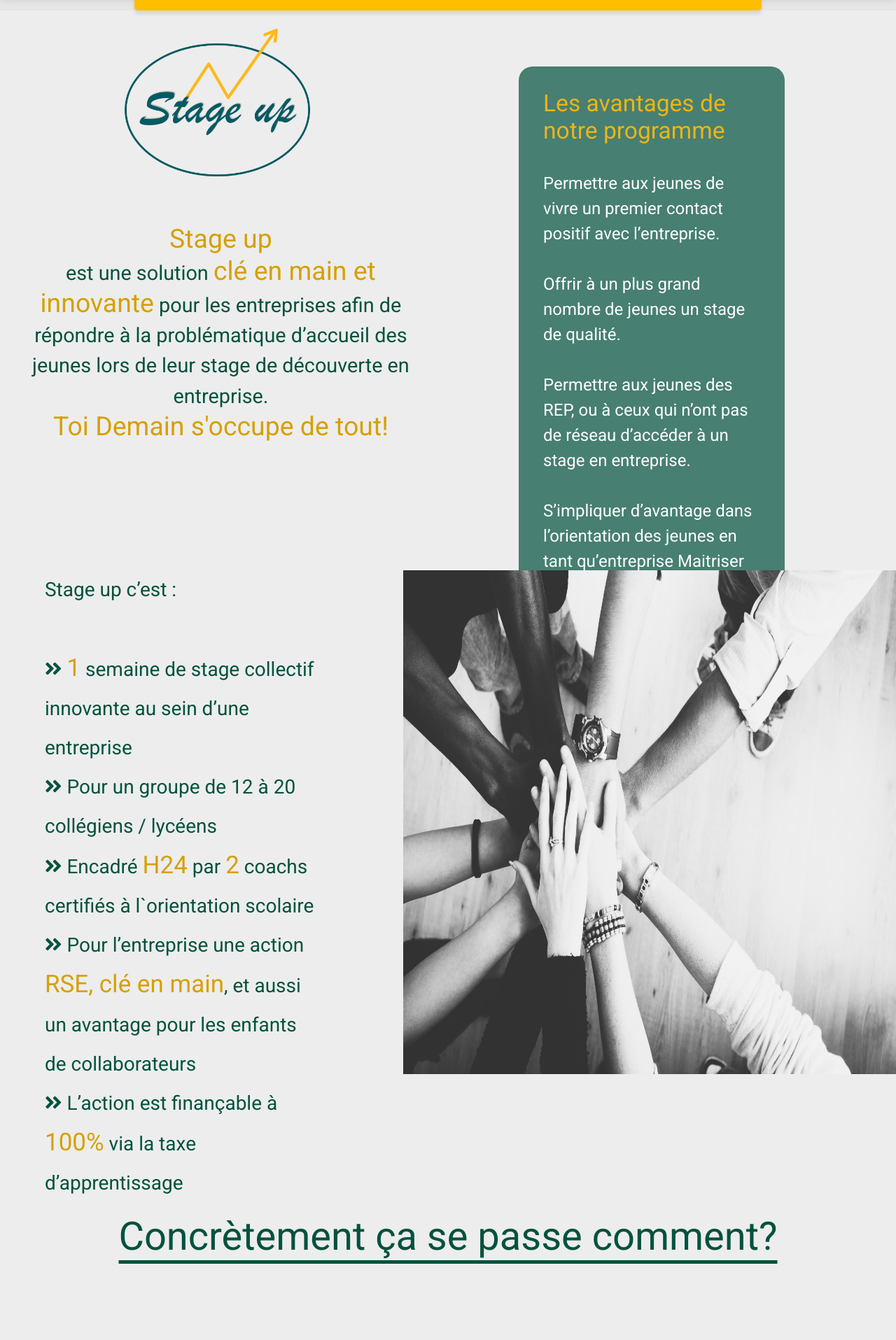
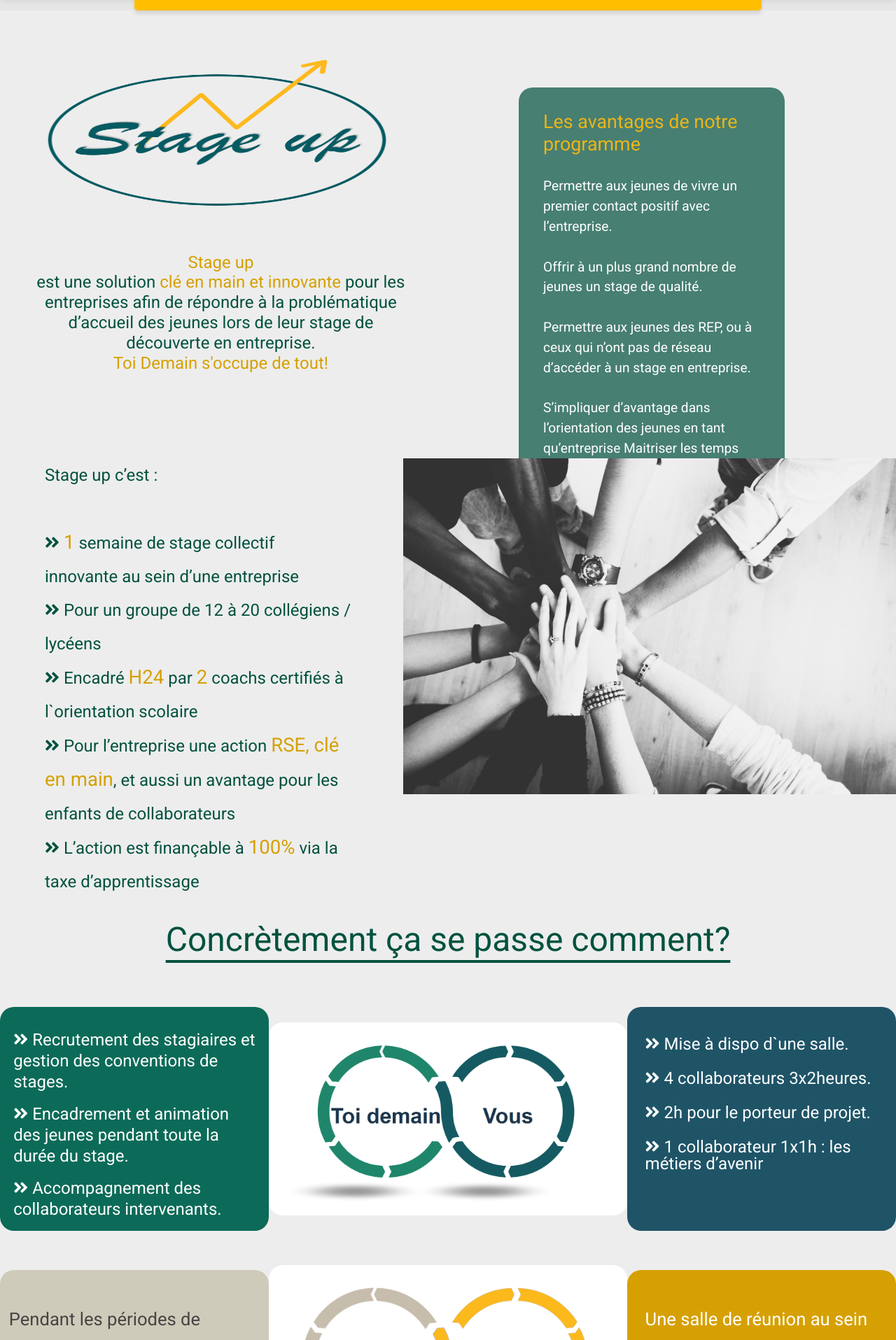
Before and after one commit to WildCodeSchool/lille-0920-js-p3-toidemain, a React (Create React App) app: page /stageup in a window 1280 px wide. Shown: the part 185-2100 px from the top of the page at 70% size. Built offline with nearby package versions, Linux system fonts and the light colour scheme.

Commit message:
style grand and small desktop

```diff
--- a/src/pages/stageUp/style.js
+++ b/src/pages/stageUp/style.js
@@ -6,6 +6,7 @@
   background-color: rgb(237, 237, 237);
   font-family: 'Roboto', sans-serif;
   color: #02523f;
+
   @media ${device.mobile} {
     min-height: 400vh;
     max-height: 570vh;
@@ -27,6 +28,13 @@
     flex-direction: column;
     justify-content: space-between;
   }
+  @media only screen and (min-width: 1025px) and (max-width: 1280px) {
+    min-height: 280vh;
+    max-height: 290vh;
+  }
+  @media only screen and (min-width: 1281px) {
+    height: 400vh;
+  }
 `;
 
 export const First = styled.section`
@@ -34,6 +42,7 @@
   display: flex;
   flex-direction: row;
   justify-content: space-around;
+
   @media ${device.mobile} {
     min-height: 120vh;
     max-height: 150vh;
@@ -57,6 +66,18 @@
     align-items: center;
     padding-top: 10vh;
   }
+  @media only screen and (min-width: 1025px) and (max-width: 1280px) {
+    min-height: 30vh;
+    max-height: 55vh;
+    align-items: center;
+    padding-top: 10vh;
+  }
+  @media only screen and (min-width: 1281px) {
+    height: 130vh;
+    display: flex;
+    flex-direction: row;
+    justify-content: space-around;
+  }
 `;
 export const FirstTextContainer = styled.div`
   width: 50%;
@@ -69,6 +90,7 @@
     width: 22vw;
     height: 40vh;
   }
+
   @media ${device.mobile} {
     width: 100%;
     margin-bottom: 2vh;
@@ -93,6 +115,25 @@
       height: 32vh;
     }
   }
+  @media only screen and (min-width: 1025px) and (max-width: 1280px) {
+    margin-bottom: 2vh;
+    img {
+      width: 40vw;
+      height: 35vh;
+    }
+  }
+  @media only screen and (min-width: 1281px) {
+    width: 45%;
+    display: flex;
+    flex-direction: column;
+    justify-content: center;
+    margin-bottom: 2vh;
+    margin-top: -25vh;
+    img {
+      width: 17vw;
+      height: 30vh;
+    }
+  }
 `;
 export const FirstUp = styled.div`
   width: 90%;
@@ -108,6 +149,7 @@
     font-size: 1.3em;
     color: #d6a002;
   }
+
   @media ${device.mobile} {
     h3 {
       font-size: 1.1em;
@@ -135,9 +177,33 @@
       font-size: 1em;
     }
   }
+  @media only screen and (min-width: 1025px) and (max-width: 1280px) {
+    h3 {
+      font-size: 1.5em;
+      line-height: 1.2em;
+    }
+    span {
+      font-size: 1em;
+    }
+  }
+  @media only screen and (min-width: 1281px) {
+    width: 90%;
+    h3 {
+      text-align: center;
+      font-size: 1.8em;
+      width: 100%;
+      margin: 2vh auto;
+      line-height: 1.5em;
+      padding: 5px;
+    }
+    span {
+      font-size: 1.3em;
+      color: #d6a002;
+    }
+  }
 `;
 export const Firstdown = styled.div`
-  width: 50%;
+  width: 55%;
   margin-right: 3vw;
   margin-top: 10vh;
   height: 70%;
@@ -156,6 +222,7 @@
     color: #ebb517;
     font-size: 1.4em;
   }
+
   @media ${device.mobile} {
     width: 95%;
     margin-right: 0;
@@ -201,6 +268,44 @@
       font-size: 1.1em;
     }
   }
+  @media only screen and (min-width: 1025px) and (max-width: 1280px) {
+    width: 50%;
+    margin-right: 3vw;
+    margin-top: 2vh;
+    height: 90%;
+    h3 {
+      font-size: 1.2em;
+      width: 50%;
+      margin: auto;
+      line-height: 1.5em;
+      padding: 35px;
+      text-align: left;
+      color: white;
+    }
+    span {
+      color: #ebb517;
+      font-size: 1.4em;
+    }
+  }
+  @media only screen and (min-width: 1281px) {
+    width: 50%;
+    margin-right: 3vw;
+    margin-top: 20vh;
+    height: 70%;
+    h3 {
+      font-size: 1.5em;
+      width: 50%;
+      margin: auto;
+      line-height: 1.5em;
+      padding: 35px;
+      text-align: left;
+      color: white;
+    }
+    span {
+      color: #ebb517;
+      font-size: 1.4em;
+    }
+  }
 `;
 
 export const Second = styled.section`
@@ -211,6 +316,7 @@
   img {
     width: 55%;
   }
+
   @media ${device.mobile} {
     scroll-snap-align: none;
     min-height: 65vh;
@@ -248,6 +354,19 @@
       display: none;
     }
   }
+  @media only screen and (min-width: 1025px) and (max-width: 1280px) {
+    height: 60vh;
+    margin-top: 15vh;
+  }
+  @media only screen and (min-width: 1281px) {
+    height: 90vh;
+    display: flex;
+    flex-direction: row-reverse;
+    justify-content: center;
+    img {
+      width: 55%;
+    }
+  }
 `;
 export const SecText = styled.div`
   margin: auto 5vw 15vh 2vw;
@@ -262,6 +381,7 @@
     line-height: 2em;
     padding-left: 3vw;
   }
+
   @media ${device.mobile} {
     width: 95%;
     margin: auto;
@@ -313,6 +433,31 @@
       text-underline-position: under;
     }
   }
+  @media only screen and (min-width: 1025px) and (max-width: 1280px) {
+    span {
+      font-size: 1.15em;
+    }
+    h2 {
+      font-size: 1.5em;
+      width: 90%;
+      line-height: 2em;
+      padding-left: 3vw;
+    }
+  }
+  @media only screen and (min-width: 1281px) {
+    margin: auto 5vw 15vh 2vw;
+    width: 45%;
+    span {
+      font-size: 1.25em;
+      color: #d6a002;
+    }
+    h2 {
+      font-size: 1.75em;
+      width: 80%;
+      line-height: 2em;
+      padding-left: 3vw;
+    }
+  }
 `;
 
 export const Third = styled.section`
@@ -321,6 +466,7 @@
   flex-direction: column;
   justify-content: space-around;
   margin-top: 15vh;
+
   @media ${device.mobile} {
     min-height: 60vh;
     max-height: 120vh;
@@ -339,6 +485,16 @@
     justify-content: center;
     margin-top: -15vh;
   }
+  @media only screen and (min-width: 1025px) and (max-width: 1280px) {
+    height: 70vh;
+  }
+  @media only screen and (min-width: 1281px) {
+    height: 110vh;
+    display: flex;
+    flex-direction: column;
+    justify-content: space-around;
+    margin-top: 15vh;
+  }
 `;
 export const Title = styled.div`
   margin: 8vh auto;
@@ -348,6 +504,7 @@
     text-decoration: underline;
     text-underline-position: under;
   }
+
   @media ${device.mobile} {
     margin: 2vh auto;
     h1 {
@@ -371,6 +528,21 @@
       text-underline-position: under;
     }
   }
+  @media only screen and (min-width: 1025px) and (max-width: 1280px) {
+    margin: 8vh auto;
+    h1 {
+      font-size: 3em;
+    }
+  }
+  @media only screen and (min-width: 1281px) {
+    margin: 8vh auto;
+    h1 {
+      font-size: 3.5em;
+      text-align: center;
+      text-decoration: underline;
+      text-underline-position: under;
+    }
+  }
 `;
 export const ThirdContainer = styled.div`
   display: flex;
@@ -382,6 +554,7 @@
     width: 40%;
     border-radius: 20px;
   }
+
   @media ${device.mobile} {
     margin: 2vh auto;
     flex-direction: column-reverse;
@@ -408,6 +581,19 @@
       display: none;
     }
   }
+  @media only screen and (min-width: 1025px) and (max-width: 1280px) {
+  }
+  @media only screen and (min-width: 1281px) {
+    display: flex;
+    flex-direction: row-reverse;
+    justify-content: space-around;
+    align-items: center;
+    padding-bottom: 20vh;
+    img {
+      width: 40%;
+      border-radius: 20px;
+    }
+  }
 `;
 
 export const ListR = styled.div`
@@ -428,6 +614,7 @@
   h3 {
     display: none;
   }
+
   @media ${device.mobile} {
     margin: 3vh auto;
     width: 95%;
@@ -473,6 +660,31 @@
       text-underline-position: under;
     }
   }
+  @media only screen and (min-width: 1025px) and (max-width: 1280px) {
+    height: 95%;
+    li {
+      font-size: 1.5em;
+    }
+  }
+  @media only screen and (min-width: 1281px) {
+    background: rgba(9, 68, 89, 0.9);
+    border-radius: 20px;
+    width: 30%;
+    margin: auto 0;
+    height: 80%;
+    ul {
+      margin: 5vh auto;
+    }
+    li {
+      font-size: 1.8em;
+      width: 90%;
+      margin: 3vh 2vw;
+      color: white;
+    }
+    h3 {
+      display: none;
+    }
+  }
 `;
 export const ListL = styled.div`
   background: #0c6b58;
@@ -492,6 +704,7 @@
   h3 {
     display: none;
   }
+
   @media ${device.mobile} {
     margin: 3vh auto;
     width: 95%;
@@ -537,6 +750,31 @@
       text-underline-position: under;
     }
   }
+  @media only screen and (min-width: 1025px) and (max-width: 1280px) {
+    height: 95%;
+    li {
+      font-size: 1.5em;
+    }
+  }
+  @media only screen and (min-width: 1281px) {
+    background: #0c6b58;
+    border-radius: 20px;
+    width: 30%;
+    height: 80%;
+    ul {
+      margin: 4vh auto;
+    }
+    li {
+      font-size: 1.8em;
+      width: 90%;
+      margin: 2vh auto;
+      line-height: 1.25em;
+      color: white;
+    }
+    h3 {
+      display: none;
+    }
+  }
 `;
 
 export const Forth = styled.section`
@@ -549,6 +787,7 @@
     width: 40%;
     border-radius: 20px;
   }
+
   @media ${device.mobile} {
     scroll-snap-align: none;
     min-height: 60vh;
@@ -585,6 +824,19 @@
       display: none;
     }
   }
+  @media only screen and (min-width: 1025px) and (max-width: 1280px) {
+  }
+  @media only screen and (min-width: 1281px) {
+    height: 35vh;
+    display: flex;
+    flex-direction: row-reverse;
+    justify-content: space-around;
+    align-items: center;
+    img {
+      width: 40%;
+      border-radius: 20px;
+    }
+  }
 `;
 export const TextR = styled.div`
   background: #d6a002;
@@ -601,6 +853,7 @@
   h3 {
     display: none;
   }
+
   @media ${device.mobile} {
     margin: 3vh auto;
     width: 95%;
@@ -655,6 +908,27 @@
       text-underline-position: under;
     }
   }
+  @media only screen and (min-width: 1025px) and (max-width: 1280px) {
+    p {
+      font-size: 1.6em;
+    }
+  }
+  @media only screen and (min-width: 1281px) {
+    background: #d6a002;
+    border-radius: 20px;
+    width: 30%;
+    height: 100%;
+    p {
+      font-size: 1.9em;
+      line-height: 1.75em;
+      width: 90%;
+      margin: 6vh 2vw;
+      color: white;
+    }
+    h3 {
+      display: none;
+    }
+  }
 `;
 export const TextL = styled.div`
   background: #cfcbba;
@@ -671,6 +945,7 @@
   h3 {
     display: none;
   }
+
   @media ${device.mobile} {
     margin: 3vh auto;
     width: 95%;
@@ -725,4 +1000,25 @@
       text-underline-position: under;
     }
   }
+  @media only screen and (min-width: 1025px) and (max-width: 1280px) {
+    p {
+      font-size: 1.6em;
+    }
+  }
+  @media only screen and (min-width: 1281px) {
+    background: #cfcbba;
+    border-radius: 20px;
+    height: 100%;
+    width: 30%;
+    p {
+      font-size: 1.9em;
+      line-height: 1.75em;
+      width: 90%;
+      margin: 6vh 1vw;
+      color: #454545;
+    }
+    h3 {
+      display: none;
+    }
+  }
 `;
```
